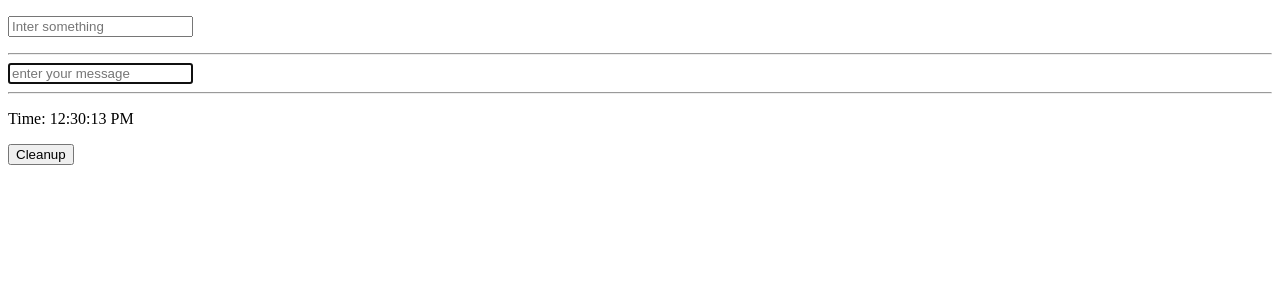
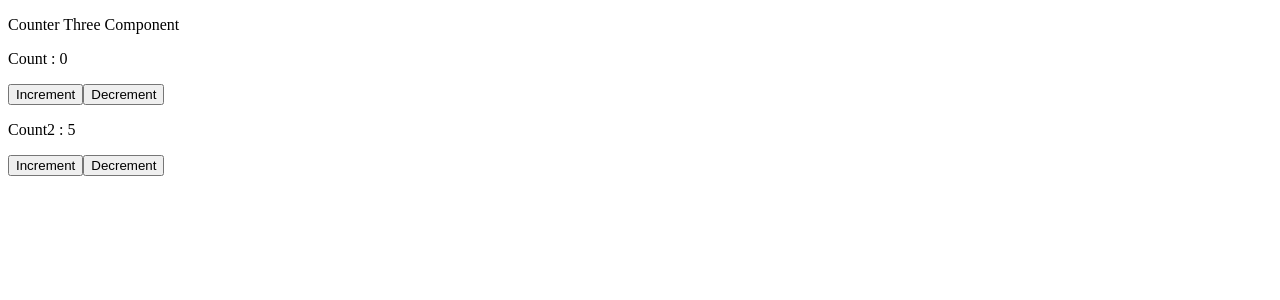
Before and after one commit to MdTasib/React-learn-with-sumit-full-course, a React (Create React App) app: page / in a window 1280 px wide. Shown: the top 300 px of the page. Built offline with nearby package versions, Linux system fonts and the light colour scheme.

Commit message:
useReducer hook

```diff
--- a/src/App.js
+++ b/src/App.js
@@ -13,6 +13,7 @@ import UseState from './Components/HOC/useState/UseState';
 import UseEffect from './Components/HOC/useEffect/UseEffect';
 import UseCallBack from './Components/HOC/useCallBack/UseCallBack';
 import UseRef from './Components/HOC/useRef/UseRef';
+import UserReducer from './Components/HOC/useReducer/UserReducer';
 
 export default class App extends React.Component {
 
@@ -38,7 +39,9 @@ export default class App extends React.Component {
   render() {
     return (
       <div className="App">
-        <UseRef />
+        <UserReducer />
+
+        {/* <UseRef /> */}
 
         {/* <UseCallBack /> */}
 
--- /dev/null
+++ b/src/Components/HOC/useReducer/ComplexCounter.js
@@ -0,0 +1,41 @@
+import { useReducer } from 'react';
+
+const initialState = {
+    counter: 0,
+    counter2: 0,
+};
+const reducer = (state, action) => {
+    switch (action.type) {
+        case 'increment':
+            return { ...state, counter: state.counter + action.value };
+        case 'decrement':
+            return { ...state, counter: state.counter - action.value };
+        case 'increment2':
+            return { ...state, counter2: state.counter2 + action.value };
+        case 'decrement2':
+            return { ...state, counter2: state.counter2 - action.value };
+        default:
+            return state;
+    }
+}
+
+export default function ComplexCounter() {
+    const [count, dispatch] = useReducer(reducer, initialState);
+    return (
+        <div>
+            <h2>Counter One</h2>
+            <div>
+                <p>Count - {count.counter}</p>
+                <button onClick={() => dispatch({ type: 'increment', value: 1 })}>Increment by 1</button>
+                <button onClick={() => dispatch({ type: 'decrement', value: 1 })}>Decrement by 1</button>
+            </div>
+            <hr />
+            <h2>Counter Two</h2>
+            <div>
+                <p>Count2 - {count.counter2}</p>
+                <button onClick={() => dispatch({ type: 'increment2', value: 1 })}>Increment2 by 1</button>
+                <button onClick={() => dispatch({ type: 'decrement2', value: 1 })}>Decrement2 by 1</button>
+            </div>
+        </div>
+    )
+}
--- /dev/null
+++ b/src/Components/HOC/useReducer/Counter.js
@@ -0,0 +1,24 @@
+import { useReducer } from "react"
+
+const initialState = 0;
+const reducer = (state, action) => {
+    switch (action) {
+        case 'increment':
+            return state + 1;
+        case 'decrement':
+            return state - 1;
+        default:
+            return state;
+    }
+}
+
+export default function Counter() {
+    const [count, dispatch] = useReducer(reducer, initialState);
+    return (
+        <div>
+            <p>Count - {count}</p>
+            <button onClick={() => dispatch('increment')}>Increment</button>
+            <button onClick={() => dispatch('decrement')}>Decrement</button>
+        </div>
+    )
+}
--- /dev/null
+++ b/src/Components/HOC/useReducer/CounterThree.js
@@ -0,0 +1,37 @@
+import React, { useReducer } from 'react';
+
+const initialState = 0;
+const initialState2 = 5;
+
+const reducer = (state, action) => {
+    switch (action) {
+        case 'increment':
+            return state + 1;
+        case 'decrement':
+            return state - 1;
+        default:
+            return state;
+    }
+}
+
+const CounterThree = () => {
+    const [count, dispatch] = useReducer(reducer, initialState);
+    const [count2, dispatch2] = useReducer(reducer, initialState2);
+
+    return (
+        <>
+            <div>
+                <p>Count : {count}</p>
+                <button onClick={() => dispatch('increment')}>Increment</button>
+                <button onClick={() => dispatch('decrement')}>Decrement</button>
+            </div>
+            <div>
+                <p>Count2 : {count2}</p>
+                <button onClick={() => dispatch2('increment')}>Increment</button>
+                <button onClick={() => dispatch2('decrement')}>Decrement</button>
+            </div>
+        </>
+    );
+};
+
+export default CounterThree;
--- /dev/null
+++ b/src/Components/HOC/useReducer/UserReducer.js
@@ -0,0 +1,20 @@
+import React from 'react';
+import Counter from './Counter';
+import ComplexCounter from './ComplexCounter';
+import CounterThree from './CounterThree';
+
+const UserReducer = () => {
+    return (
+        <div>
+            {/* <p>Counter component</p>
+            <Counter />
+            <hr /> */}
+            {/* <p>Complex Counter component</p>
+            <ComplexCounter /> */}
+            <p>Counter Three Component</p>
+            <CounterThree />
+        </div>
+    );
+};
+
+export default UserReducer;
```
